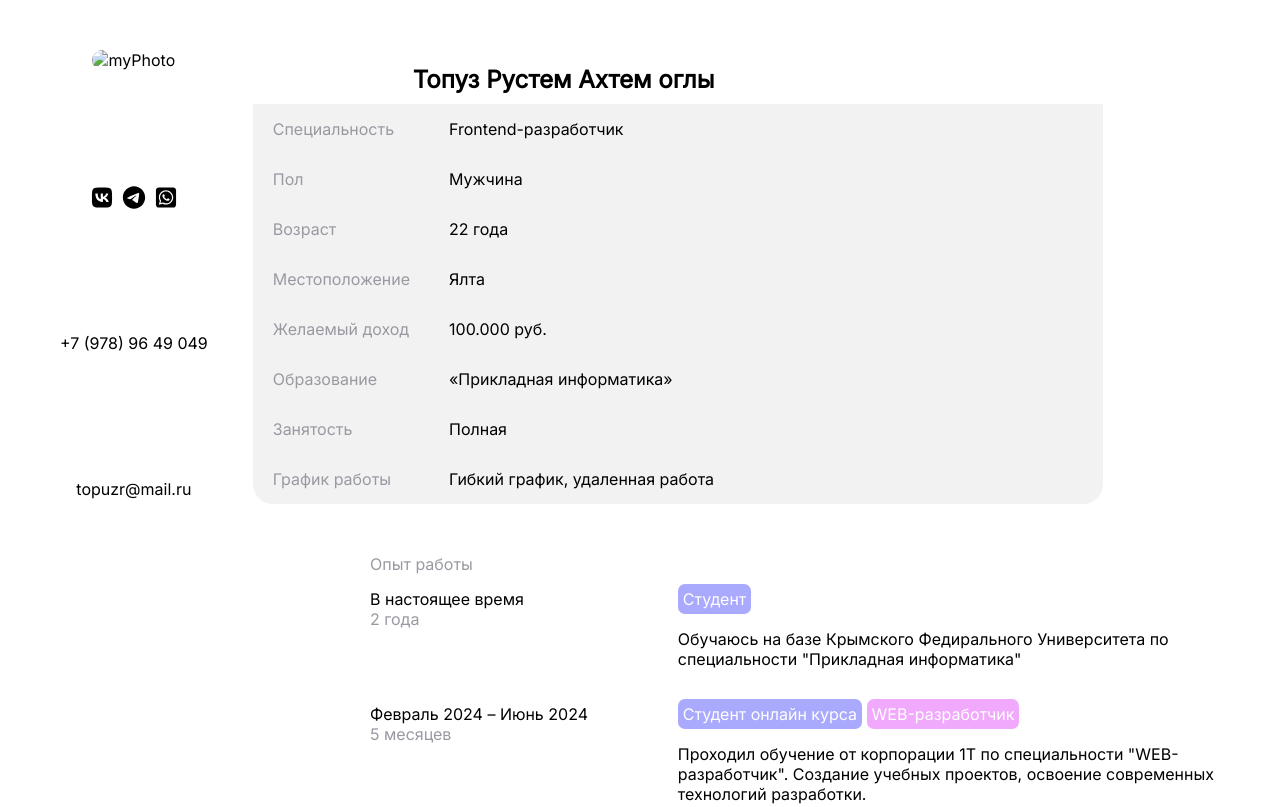
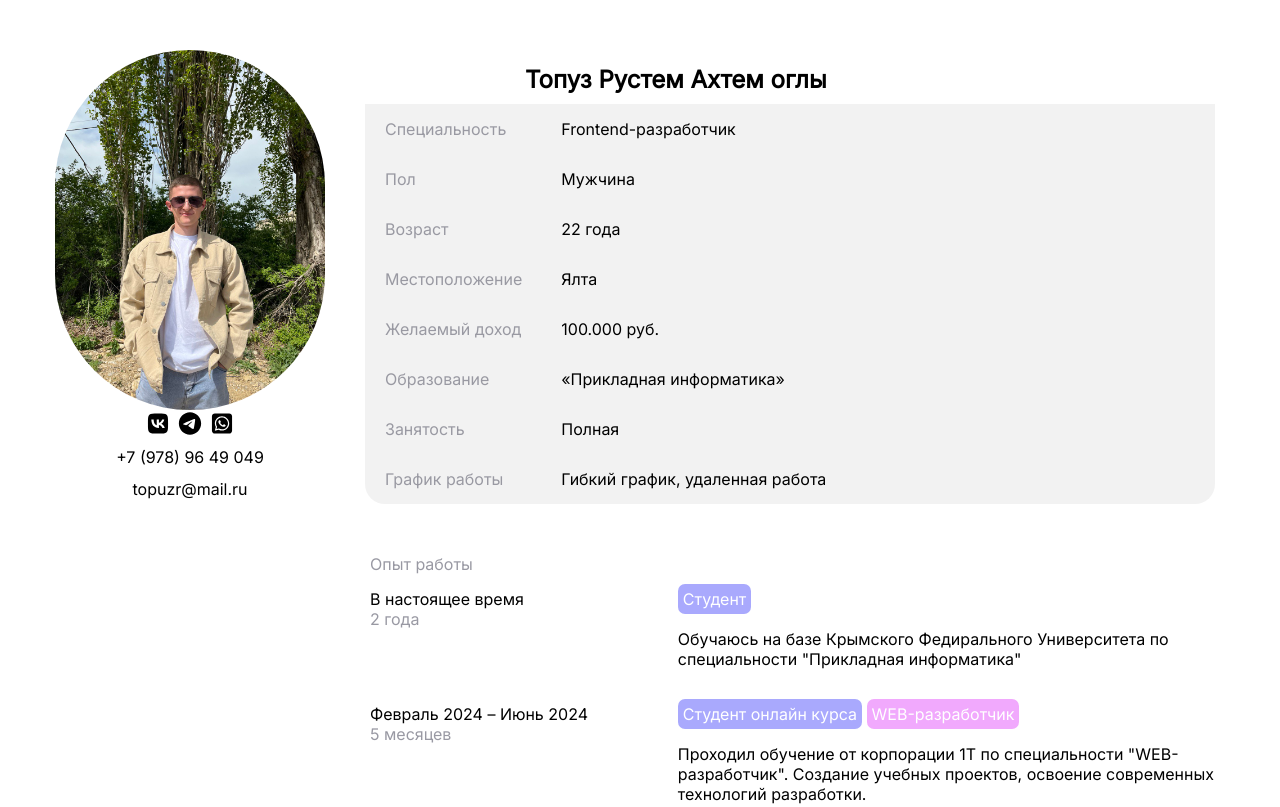
Before and after one commit to Delfinchikcik/Resume, a plain HTML site: page index.html in a window 1280 px wide. Shown: the top 807 px of the page. Drawn offline with Linux system fonts and the light colour scheme.

Commit message:
Фикс

```diff
--- a/index.html
+++ b/index.html
@@ -16,7 +16,7 @@
     <div class="container">
         <header class="header-wrapper">
             <div class="header-contacts">
-                <img class="img" src="avatar.jpg" alt="myPhoto" />
+                <img class="img" src="./img/avatar.jpg" alt="myPhoto" />
                 <div>
                     <ul class="header_social">
                         <li>
```
